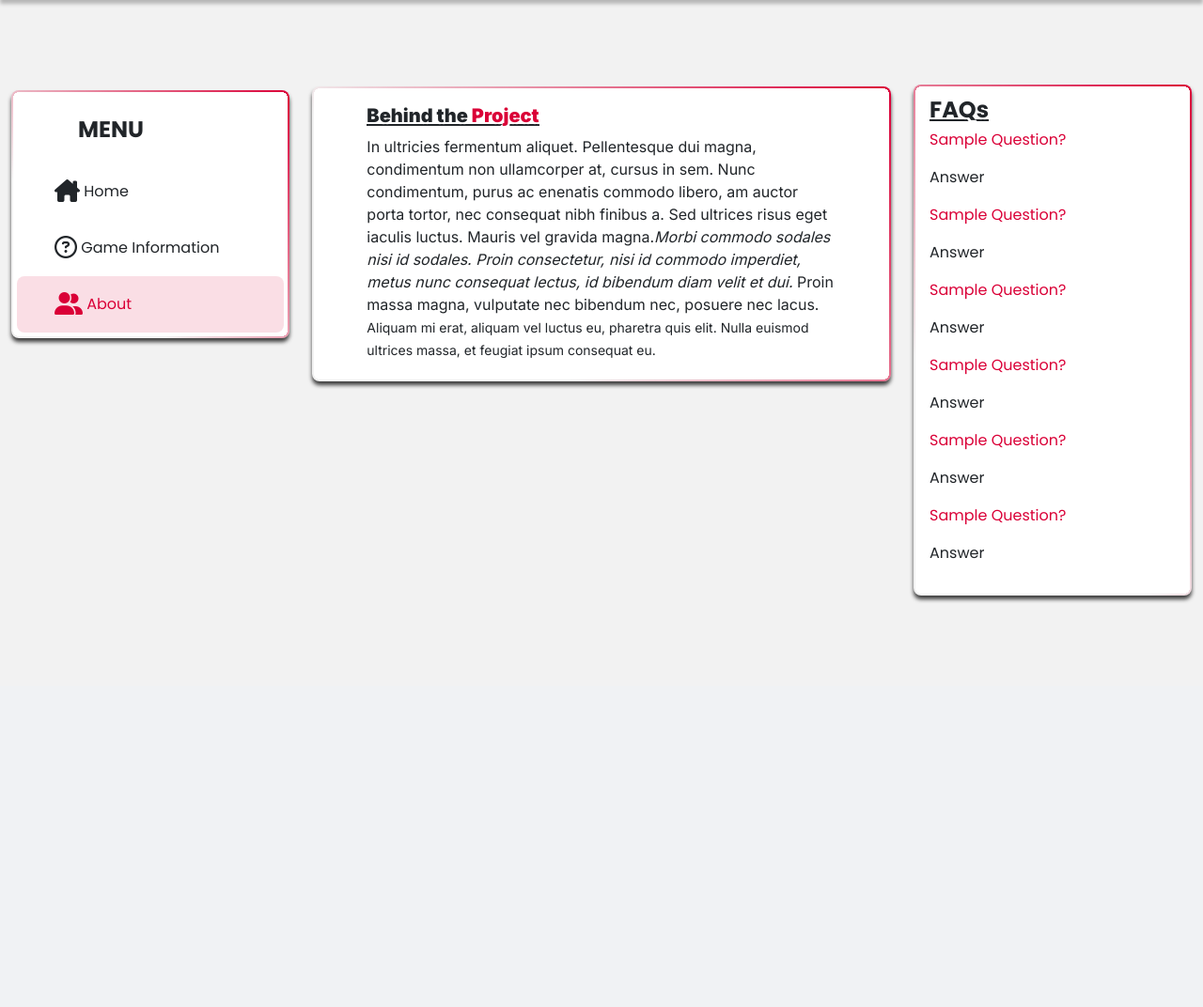
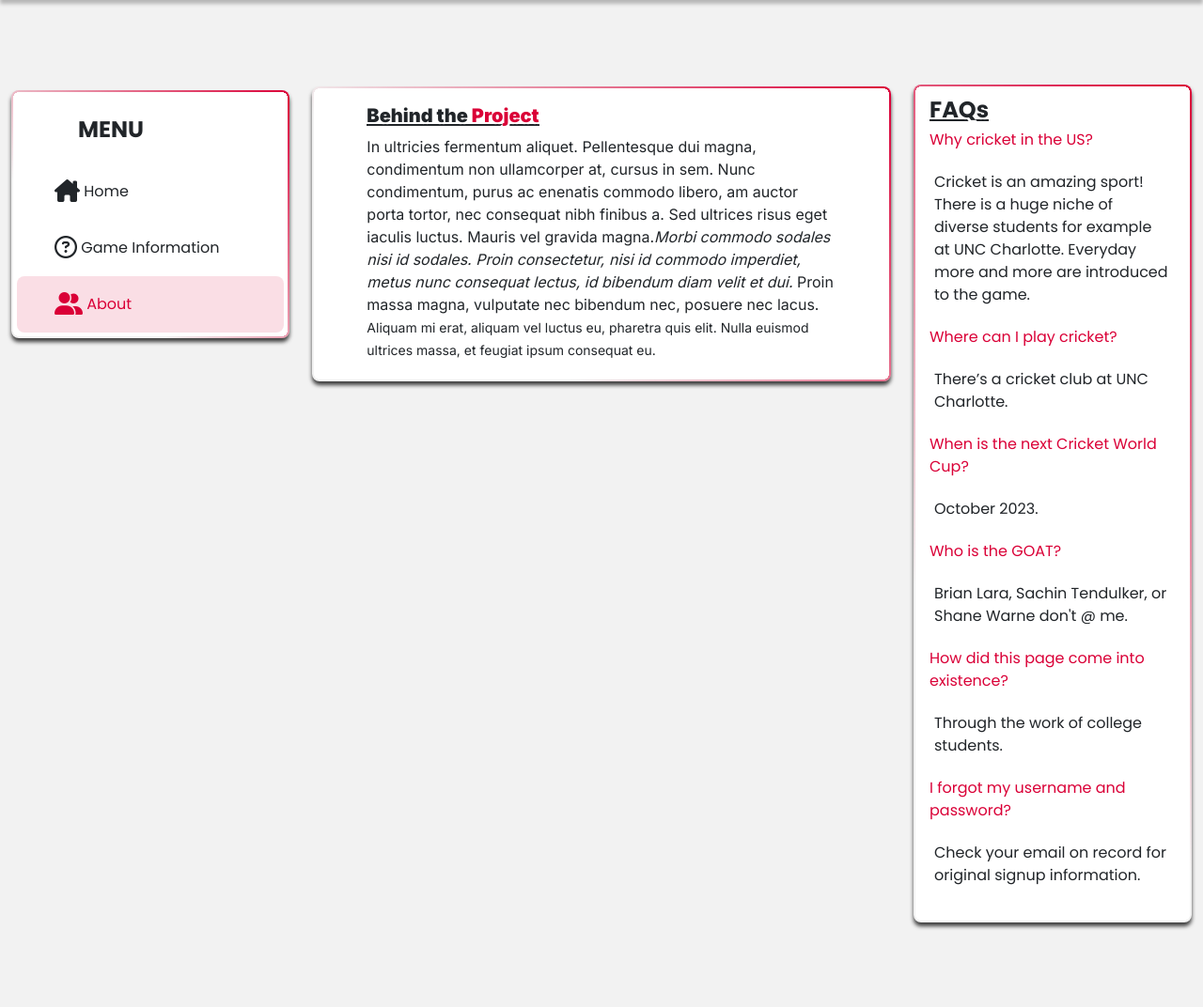
Before and after one commit to Sm3ggl3s/CricketHub, a Flask app: page /about in a window 1280 px wide. Shown: the part 70-1142 px from the top of the page at 94% size. Before the commit the page ends 711 px from the top, so only its background shows below. Run offline with Flask 2, Linux system fonts and the light colour scheme; some libraries are stand-ins or nearby versions.

Commit message:
Back-end for about page complete pending possible database implementation

```diff
--- a/app.py
+++ b/app.py
@@ -1,6 +1,7 @@
 from flask import Flask, redirect, render_template, request, url_for
 
 app = Flask(__name__)
+faq_dictionary = {}
 
 @app.route('/')
 def index():
@@ -25,4 +26,12 @@ def rules():
 
 @app.route('/about')
 def info():
-    return render_template('about.html', about_active=True)
+    faq_listofQuestions = ["Why cricket in the US?", "Where can I play cricket?", "When is the next Cricket World Cup?", \
+        "Who is the GOAT?","How did this page come into existence?", "I forgot my username and password?"]
+    faq_listofAnswers = ["Cricket is an amazing sport! There is a huge niche of diverse students for example at UNC Charlotte. Everyday more and more are introduced to the game."  \
+        ,"There’s a cricket club at UNC Charlotte.", "October 2023.", "Brian Lara, Sachin Tendulker, or Shane Warne don't @ me." \
+            , "Through the work of college students." , "Check your email on record for original signup information."]
+
+    for i in range(6):
+        faq_dictionary[faq_listofQuestions[i]] = faq_listofAnswers[i]
+    return render_template('about.html', about_active=True, faq_dictionary = faq_dictionary)
--- a/static/main.css
+++ b/static/main.css
@@ -372,6 +372,11 @@ body {
     color: #DA0037;
 }
 
+.faq .answer
+{
+    padding: 5px;
+}
+
 .part
 {
     margin: 15% auto;
--- a/templates/about.html
+++ b/templates/about.html
@@ -36,9 +36,9 @@
         <div class="faq-container d-flex">
         </div class="faq-content">
 		<h3 class="faq-title">FAQs</h3>
-		{% for p in range(6) %}
-		<p class="question">Sample Question?</p>
-		<p class="answer">Answer</p>
+		{% for faq_listofQuestions , faq_listofAnswers in faq_dictionary.items() %}
+		<p class="question">{{faq_listofQuestions}}</p>
+		<p class="answer">{{faq_listofAnswers}}</p>
 		{% endfor %}
 </div>
 
```
